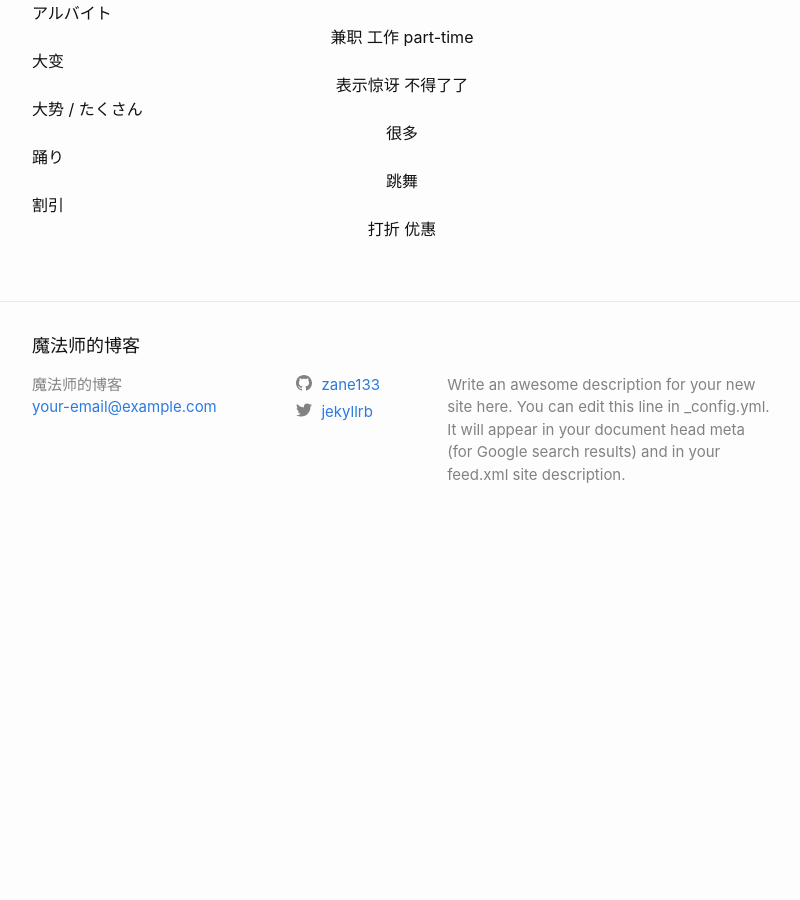
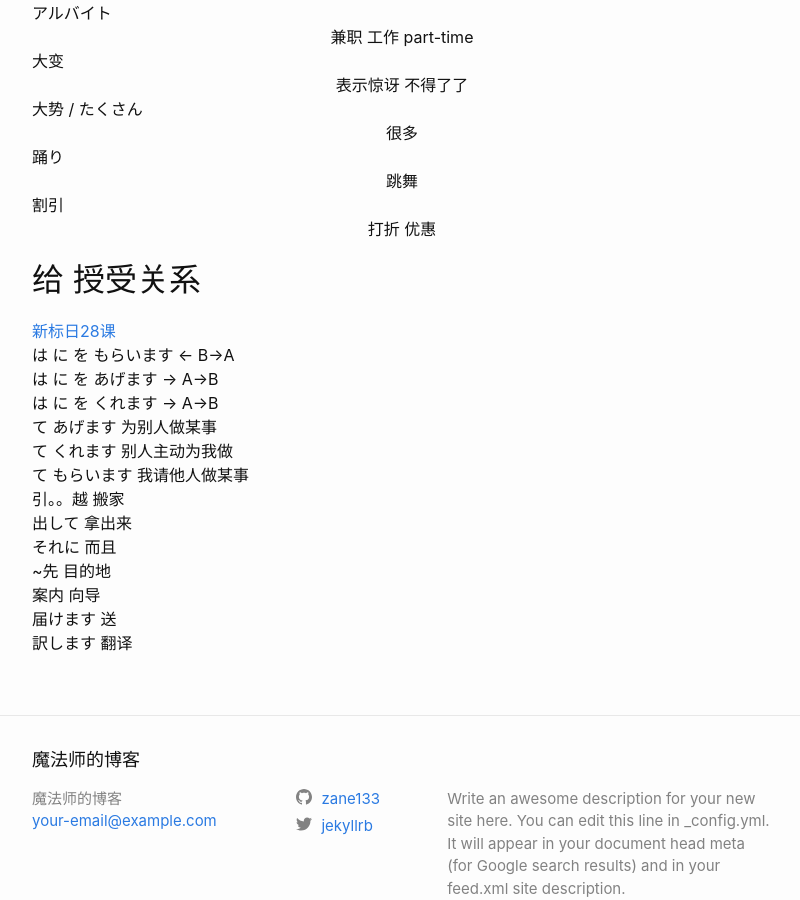
Before and after one commit to zane133/zane133.github.io, a Jekyll site: the page built from _posts/2019-08-17-japanese_study.markdown, in a window 1280 px wide and 900 px high, scrolled down 5284 px. Shown: the whole window, without its empty margins (238-1038 px from the left). Built offline with Jekyll 4.4.1, drawn with Linux system fonts in a browser that asks for light colours; before the commit the page ends 5830 px from its top, so only the background shows below that.

Commit message:
Update 2019-08-17-japanese_study.markdown

```diff
--- a/_posts/2019-08-17-japanese_study.markdown
+++ b/_posts/2019-08-17-japanese_study.markdown
@@ -173,3 +173,19 @@ Google可以在搜索词的尾部加上 **とは**
 大势 /  たくさん <center>很多  </center>
 踊り <center>跳舞  </center>
 割引  <center>打折 优惠</center>
+
+## 给 授受关系
+[新标日28课](https://www.bilibili.com/video/av14150839/?p=30)
+は  に  を  もらいます  <- B->A
+は  に  を  あげます  -> A->B
+は  に  を  くれます  ->  A->B
+て  あげます 为别人做某事
+て  くれます  别人主动为我做
+て  もらいます 我请他人做某事
+引。。越   搬家
+出して    拿出来
+それに    而且
+~先    目的地
+案内    向导
+届けます   送
+訳します    翻译
```
